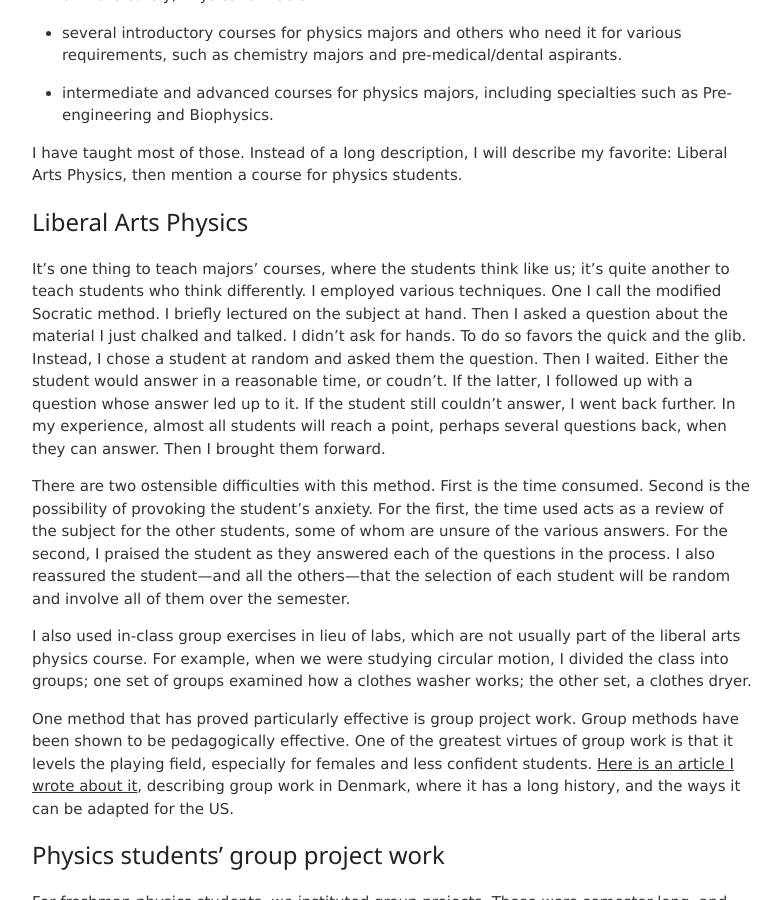
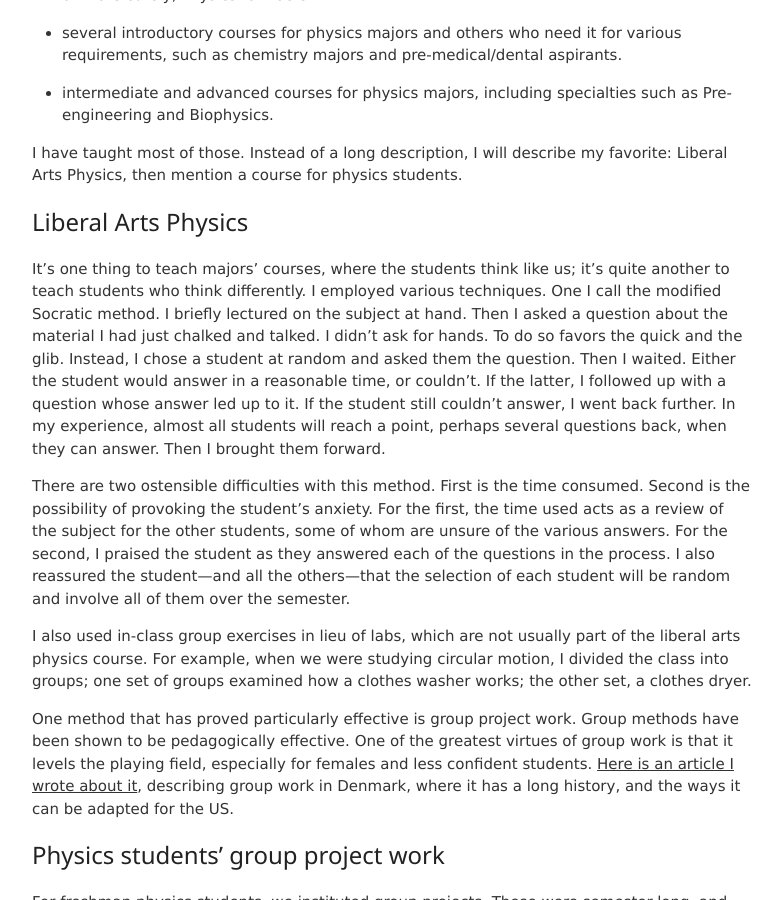
Before and after one commit to jvmallow/jvmallow.github.io, a Jekyll site: the page built from _posts/2025-05-14-Physics.md, in a window 1280 px wide and 900 px high, scrolled down 2472 px. Shown: the whole window, without its empty margins (248-1030 px from the left). Built offline with Jekyll 4.4.1, drawn with Linux system fonts in a browser that asks for light colours; a script that is not in the unit is left out.

Commit message:
Update 2025-05-14-Physics.md

```diff
--- a/_posts/2025-05-14-Physics.md
+++ b/_posts/2025-05-14-Physics.md
@@ -79,7 +79,7 @@ I have taught most of those. Instead of a long description, I will describe my f
 
 ### Liberal Arts Physics
 
-It's one thing to teach majors' courses, where the students think like us; it's quite another to teach students who think differently. I employed various techniques. One I call the modified Socratic method. I briefly lectured on the subject at hand. Then I asked a question about the material I just chalked and talked.  I didn’t ask for hands. To do so favors the quick and the glib. Instead, I chose a student at random and asked them the question. Then I waited.  Either the student would answer in a reasonable time, or coudn't. If the latter, I followed up with a question whose answer led up to it. If the student still couldn't answer, I went back further. In my experience, almost all students will reach a point, perhaps several questions back, when they can answer. Then I brought them forward.
+It's one thing to teach majors' courses, where the students think like us; it's quite another to teach students who think differently. I employed various techniques. One I call the modified Socratic method. I briefly lectured on the subject at hand. Then I asked a question about the material I had just chalked and talked.  I didn’t ask for hands. To do so favors the quick and the glib. Instead, I chose a student at random and asked them the question. Then I waited.  Either the student would answer in a reasonable time, or couldn't. If the latter, I followed up with a question whose answer led up to it. If the student still couldn't answer, I went back further. In my experience, almost all students will reach a point, perhaps several questions back, when they can answer. Then I brought them forward.
 
 There are two ostensible difficulties with this method. First is the time consumed. Second is the possibility of provoking the student’s anxiety. For the first, the time used acts as a review of the subject for the other students, some of whom are unsure of the various answers. For the second, I praised the student as they answered each of the questions in the process. I also reassured the student—and all the others—that the selection of each student will be random and involve all of them over the semester.
 
```
